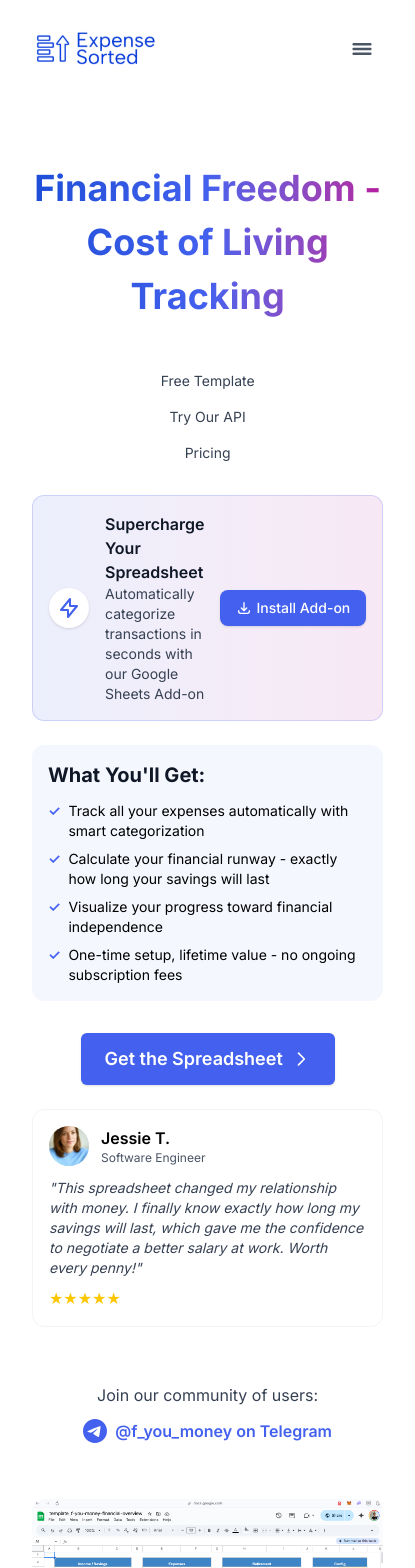
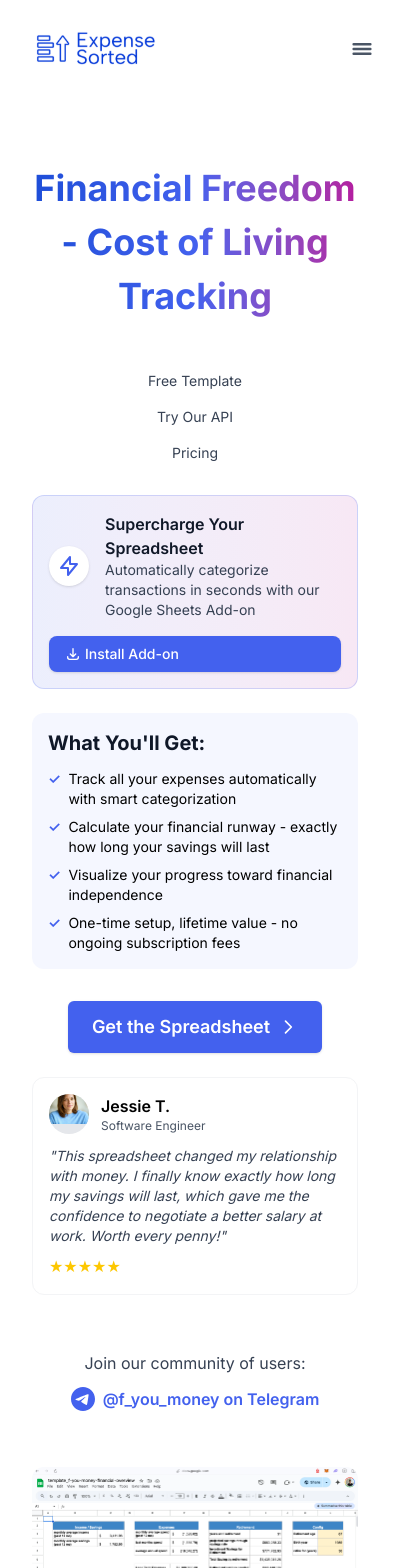
Before and after one commit to fstrauf/txApp, a Next.js app: page /fuck-you-money-sheet in a window 390 px wide. Shown: the top 1568 px of the page, 415 px wide, since content can reach past the window. Built offline with nearby package versions, Linux system fonts and the light colour scheme; no server answers.

Commit message:
vertical scroll

```diff
--- a/src/app/fuck-you-money-sheet/instructions.tsx
+++ b/src/app/fuck-you-money-sheet/instructions.tsx
@@ -12,10 +12,10 @@ export default function Instructions() {
       <p className="text-gray-700">Hop in and make a copy.</p>
       <div className="mt-6">
         <Image
-          width={760 / 2}
-          height={546 / 2}
+          width={380}
+          height={273}
           src="/f-you-make-a-copy.png"
-          className="rounded-md shadow-lg"
+          className="rounded-md shadow-lg w-full h-auto max-w-full"
           alt="Copy the template sheet"
         />
       </div>
@@ -33,10 +33,10 @@ export default function Instructions() {
       </p>
       <div className="mt-6">
         <Image
-          width={1306 / 1.5}
-          height={1230 / 1.5}
+          width={1306}
+          height={1230}
           src="/f-you-money-expense-sorted-extension.png"
-          className="rounded-md shadow-lg"
+          className="rounded-md shadow-lg w-full h-auto max-w-full"
           alt="Copy the template sheet"
         />
       </div>
@@ -50,7 +50,7 @@ export default function Instructions() {
               width={1306}
               height={1229}
               src="/f-you-money-expense-detail.png"
-              className="rounded-md shadow-lg"
+              className="rounded-md shadow-lg w-full h-auto max-w-full"
               alt="Add your income to the sheet"
               sizes="(max-width: 768px) 100vw, 768px"
               quality={100}
@@ -66,7 +66,7 @@ export default function Instructions() {
               width={929}
               height={327}
               src="/f-you-money-new_transactions.png"
-              className="rounded-md shadow-lg"
+              className="rounded-md shadow-lg w-full h-auto max-w-full"
               alt="Add new expenses"
             />
           </div>
@@ -79,7 +79,7 @@ export default function Instructions() {
               width={865}
               height={372}
               src="/f-you-money-monthly-expenses.png"
-              className="rounded-md shadow-lg"
+              className="rounded-md shadow-lg w-full h-auto max-w-full"
               alt="Copy over a new row in the Monthly Expense tab and fill in the new month."
             />
           </div>
@@ -91,7 +91,7 @@ export default function Instructions() {
               width={1200}
               height={1076}
               src="/f-you-money-expense-vs-savings.png"
-              className="rounded-md shadow-lg"
+              className="rounded-md shadow-lg w-full h-auto max-w-full"
               alt="Review spending, saving, and run-rate in the Expenses vs. Saving tab."
               sizes="(max-width: 768px) 100vw, 768px"
               quality={100}
--- a/src/app/fuck-you-money-sheet/page.tsx
+++ b/src/app/fuck-you-money-sheet/page.tsx
@@ -24,26 +24,26 @@ export const metadata: Metadata = {
 
 export default function FinancialFreedomSheet() {
   return (
-    <div className="min-h-screen bg-background-default">
+    <div className="min-h-screen bg-background-default overflow-x-hidden">
       <main className="container mx-auto px-4 py-8 md:py-16 max-w-7xl">
-        <div className="bg-surface rounded-2xl shadow-soft p-4 md:p-8 space-y-6 md:space-y-8">
+        <div className="bg-surface rounded-2xl shadow-soft p-4 md:p-8 space-y-6 md:space-y-8 max-w-full overflow-x-hidden">
           <PageHeader title="Financial Freedom - Cost of Living Tracking" />
 
           {/* Add-on Cross-Promotion Banner */}
-          <div className="max-w-3xl mx-auto bg-linear-to-r from-primary/10 to-secondary/10 rounded-xl p-4 border border-primary/20 mb-6">
-            <div className="flex flex-row items-center justify-between gap-4">
+          <div className="max-w-3xl mx-auto bg-linear-to-r from-primary/10 to-secondary/10 rounded-xl p-4 border border-primary/20 mb-6 overflow-hidden">
+            <div className="flex flex-col sm:flex-row items-center justify-between gap-4">
               <div className="flex items-center">
-                <div className="bg-white p-2 rounded-full shadow-sm mr-4">
+                <div className="bg-white p-2 rounded-full shadow-sm mr-4 flex-shrink-0">
                   <svg xmlns="http://www.w3.org/2000/svg" className="h-6 w-6 text-primary" fill="none" viewBox="0 0 24 24" stroke="currentColor">
                     <path strokeLinecap="round" strokeLinejoin="round" strokeWidth={2} d="M13 10V3L4 14h7v7l9-11h-7z" />
                   </svg>
                 </div>
-                <div className="max-w-md">
+                <div className="max-w-full sm:max-w-md">
                   <h3 className="font-semibold text-gray-900">Supercharge Your Spreadsheet</h3>
                   <p className="text-sm text-gray-700">Automatically categorize transactions in seconds with our Google Sheets Add-on</p>
                 </div>
               </div>
-              <AddOnButton size="md" variant="primary" text="Install Add-on" className="whitespace-nowrap shrink-0" />
+              <AddOnButton size="md" variant="primary" text="Install Add-on" className="whitespace-nowrap shrink-0 w-full sm:w-auto" />
             </div>
           </div>
 
@@ -140,7 +140,7 @@ function ImageComponent() {
       width={1306}
       height={1230}
       src="/f-you-money-expense-vs-savings.png"
-      className="w-full"
+      className="w-full h-auto max-w-full"
       alt="Financial Freedom Spreadsheet"
       priority={true}
     />
--- a/src/app/globals.css
+++ b/src/app/globals.css
@@ -4,6 +4,19 @@
 
 
 /* Your custom CSS variables and other global styles can go here */
+
+/* Prevent horizontal overflow on mobile */
+html, body {
+  overflow-x: hidden;
+  max-width: 100vw;
+}
+
+/* Ensure images are responsive by default */
+img {
+  max-width: 100%;
+  height: auto;
+}
+
 :root {
   --foreground-rgb: 0, 0, 0;
   --background-start-rgb: 214, 219, 220;
```
